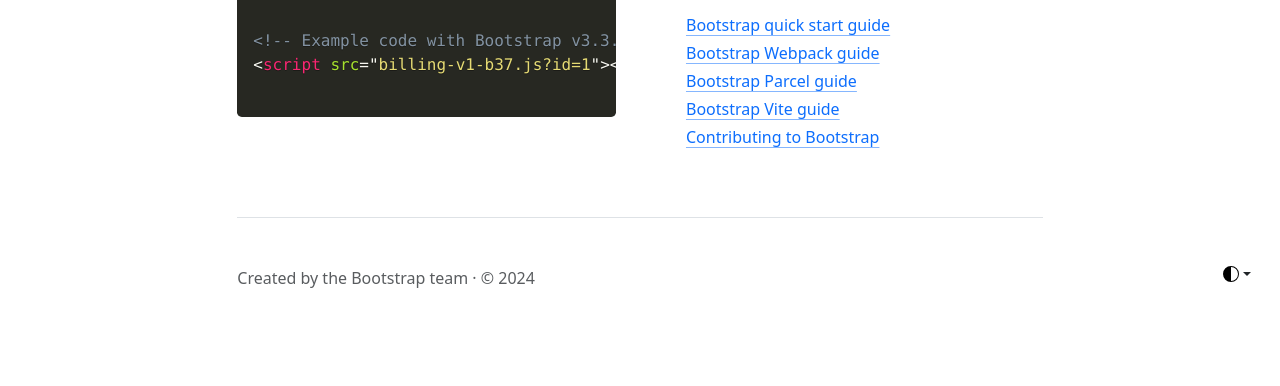
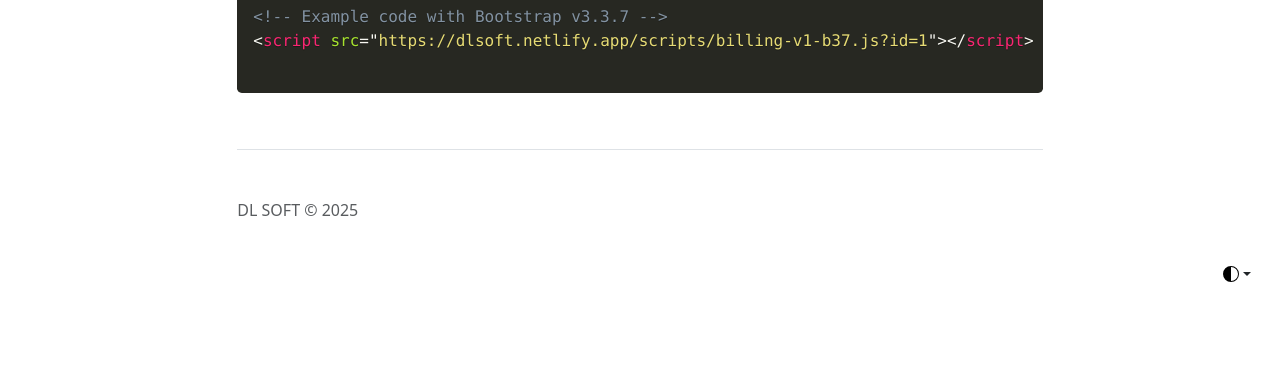
Before and after one commit to dlsoftbd/public-scripts, a plain HTML site: page index.html in a window 1280 px wide. Shown: the part 489-875 px from the top of the page. After the commit the page ends 807 px from the top, so only its background shows below. Drawn offline with nearby package versions, Linux system fonts and the light colour scheme.

Commit message:
update script file source and link

```diff
--- a/index.html
+++ b/index.html
@@ -98,66 +98,21 @@
                 </p>
                 <hr class="col-3 col-md-2 mb-5">
                 <div class="row g-5">
-                    <div class="col-md-6">
+                    <div class="col-md-12">
                         <h2 class="text-body-emphasis">Tracking & Information</h2>
                         <p>Example for software billing controller for software interface!</p>
 <pre>
 <code class="language-html">
 &lt!-- Example code with Bootstrap v3.3.7 --&gt
-&lt;script src="billing-v1-b37.js?id=1"&gt;&lt;/script&gt;
+&lt;script src="https://dlsoft.netlify.app/scripts/billing-v1-b37.js?id=1"&gt;&lt;/script&gt;
 </code>
 </pre>
                     </div>
-                    <div class="col-md-6">
-                        <h2 class="text-body-emphasis">Guides</h2>
-                        <p>Read more detailed instructions and documentation on using or contributing to Bootstrap.</p>
-                        <ul class="list-unstyled ps-0">
-                            <li>
-                                <a class="icon-link mb-1" href="/docs/5.3/getting-started/introduction/">
-                                    <svg class="bi" width="16" height="16">
-                                        <use xlink:href="#arrow-right-circle"/>
-                                    </svg>
-                                    Bootstrap quick start guide
-                                </a>
-                            </li>
-                            <li>
-                                <a class="icon-link mb-1" href="/docs/5.3/getting-started/webpack/">
-                                    <svg class="bi" width="16" height="16">
-                                        <use xlink:href="#arrow-right-circle"/>
-                                    </svg>
-                                    Bootstrap Webpack guide
-                                </a>
-                            </li>
-                            <li>
-                                <a class="icon-link mb-1" href="/docs/5.3/getting-started/parcel/">
-                                    <svg class="bi" width="16" height="16">
-                                        <use xlink:href="#arrow-right-circle"/>
-                                    </svg>
-                                    Bootstrap Parcel guide
-                                </a>
-                            </li>
-                            <li>
-                                <a class="icon-link mb-1" href="/docs/5.3/getting-started/vite/">
-                                    <svg class="bi" width="16" height="16">
-                                        <use xlink:href="#arrow-right-circle"/>
-                                    </svg>
-                                    Bootstrap Vite guide
-                                </a>
-                            </li>
-                            <li>
-                                <a class="icon-link mb-1" href="/docs/5.3/getting-started/contribute/">
-                                    <svg class="bi" width="16" height="16">
-                                        <use xlink:href="#arrow-right-circle"/>
-                                    </svg>
-                                    Contributing to Bootstrap
-                                </a>
-                            </li>
-                        </ul>
-                    </div>
+
                 </div>
             </main>
             <footer class="pt-5 my-5 text-body-secondary border-top">
-                Created by the Bootstrap team &middot; &copy; 2024
+                DL SOFT &copy; 2025
             </footer>
         </div>
         <script src="https://cdn.jsdelivr.net/npm/bootstrap@5.3.3/dist/js/bootstrap.bundle.min.js" integrity="sha384-YvpcrYf0tY3lHB60NNkmXc5s9fDVZLESaAA55NDzOxhy9GkcIdslK1eN7N6jIeHz" crossorigin="anonymous"></script>
```
Also changed, not shown: scripts/billing-v1-b37.js (renamed from billing-v1-b37.js).
